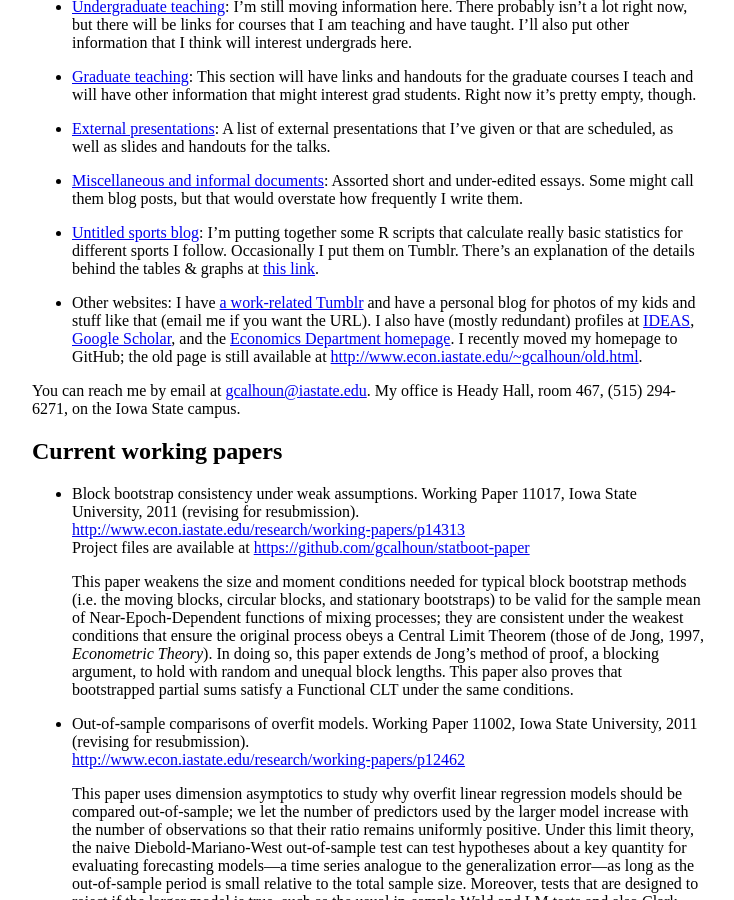
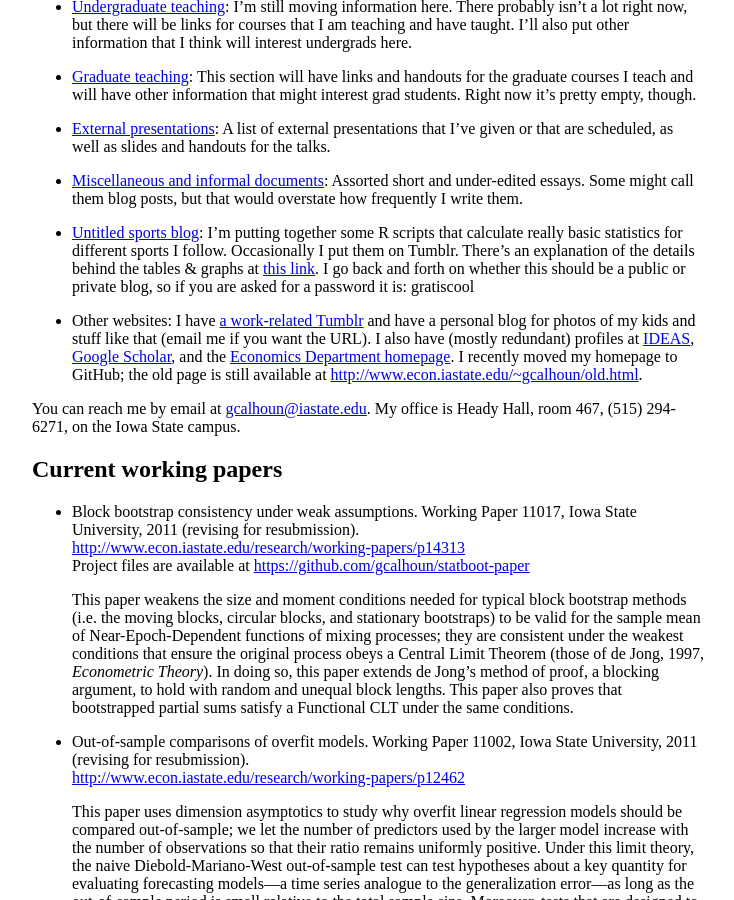
Before and after one commit to mmkuang/grayclhn.github.io, a Jekyll site: the page built from index.md, in a window 1280 px wide and 900 px high, scrolled down 344 px. Shown: the whole window, without its empty margins (272-1006 px from the left). Built offline with Jekyll 4.4.1, drawn with Linux system fonts in a browser that asks for light colours.

Commit message:
Added password for sports blog

```diff
--- a/index.md
+++ b/index.md
@@ -46,7 +46,9 @@ might be interested in the following items:
   putting together some R scripts that calculate really basic
   statistics for different sports I follow. Occasionally I put them on
   Tumblr. There's an explanation of the details behind the tables &
-  graphs at [this link](http://untitledsports.tumblr.com/details).
+  graphs at [this link](http://untitledsports.tumblr.com/details).  I
+  go back and forth on whether this should be a public or private
+  blog, so if you are asked for a password it is: gratiscool
 
 * Other websites: I have [a work-related
   Tumblr](http://graycalhoun.tumblr.com) and have a personal blog
```
